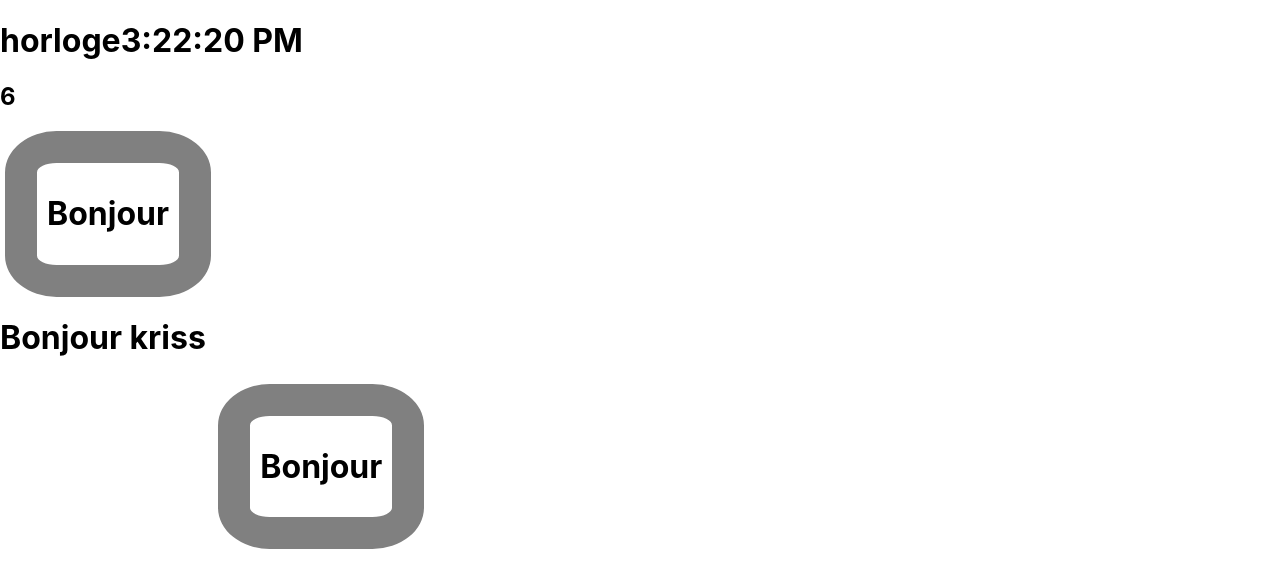
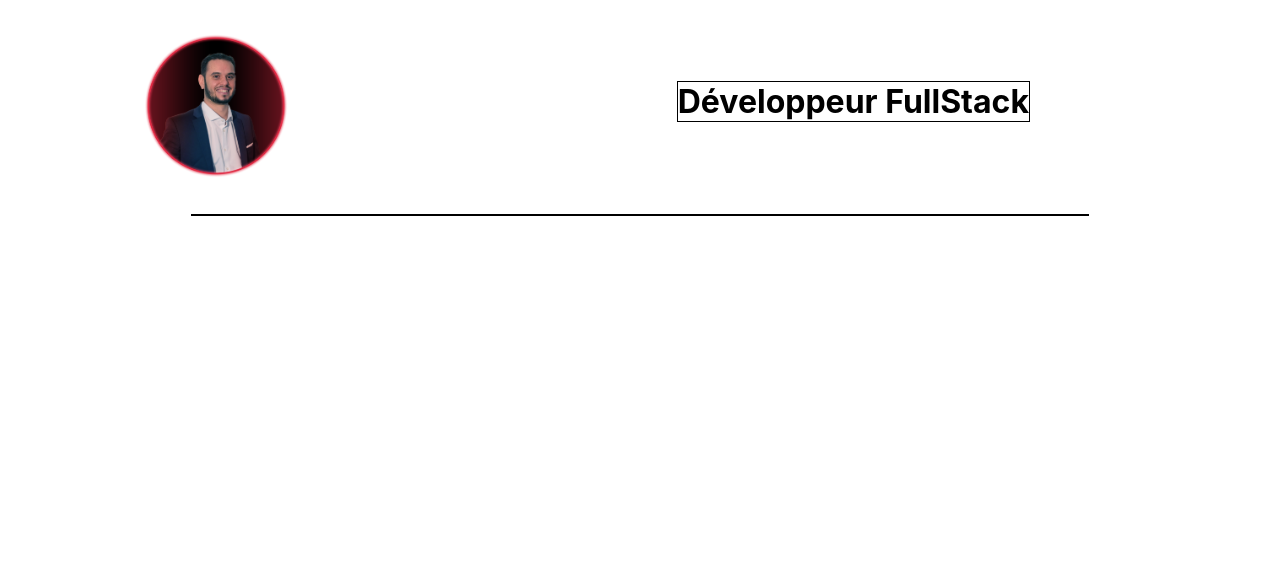
Before and after one commit to lion92/contact, a React (Create React App) app: page / in a window 1280 px wide. Shown: the top 588 px of the page. Built offline with nearby package versions, Linux system fonts and the light colour scheme.

Commit message:
debut cv en react grid

```diff
--- a/src/App.css
+++ b/src/App.css
@@ -36,3 +36,7 @@
     transform: rotate(360deg);
   }
 }
+img{
+  width:200px;
+
+}
--- /dev/null
+++ b/src/Photo.js
@@ -0,0 +1,14 @@
+import React, { Component } from 'react';
+import img from'../src/media/kriss.png'
+const Photos =(props)=>{
+    {
+      return <>
+      <div className="divPhoto">
+      <img className="maPhoto"
+     src={(img)}
+     alt="Kriss CLOTILDE"/>
+      </div>
+      </>;
+    }
+  }
+  export default Photos
--- /dev/null
+++ b/src/SousSection.js
@@ -0,0 +1,9 @@
+import React, { Component } from 'react';
+const SousSection=(props)=>{
+    {
+      return <>
+      <div className="SS"></div>
+      </>;
+    }
+  }
+  export default SousSection
--- a/src/container/ContainerCV.js
+++ b/src/container/ContainerCV.js
@@ -1,12 +1,16 @@
 import React, { Component } from 'react';
 import './ContainerPrincipal.css'
 import Welcome from '../../src/helloWorld'
+import img from '../Photo'
+import Photos from '../Photo';
+import SousSection from '../SousSection'
 class ContainerCV extends Component{
     render() {
       return <>
       <div id="Principal">
-
+        <Photos/>
         <Welcome/>
+        <SousSection/>
       </div>
       </>;
     }
--- a/src/container/ContainerPrincipal.css
+++ b/src/container/ContainerPrincipal.css
@@ -1,15 +1,35 @@
 #Principal{
     display:grid;
-    grid-template-columns: 1fr 4fr 1fr;
+    grid-template-columns: 2fr 4fr ;
+    grid-template-rows: 7fr;
+}
+.titre{
+    margin-top: 50px;
+    padding: 10px;
+
+    grid-column-start: 2;
+
+    justify-self: center;
+    text-align: center;
+
 
 }
-.titre{
-    padding: 10px;
-    margin: 5px;
-    grid-column-start: 2;
-    grid-column-end: 2;
-    justify-self: left;
-    border-radius: 25%;
-    border: solid 2em  gray;
+.divPhoto{
+    margin-top: 30px;
+  columns: 1;
+  justify-self: center;
 
 }
+.SS{
+    margin-top: 30px;
+    width:70%;
+    border:1px solid black;
+    grid-column-start:  span 2;
+    grid-row-start: 6;
+    justify-self:center;
+
+  }
+  .dev{
+
+      border: 1px solid black;
+  }
--- a/src/helloWorld.js
+++ b/src/helloWorld.js
@@ -3,8 +3,8 @@ import './helloWorld.css'
 const Welcome =(props)=>{
     {
       return <>
-      <div class="titre">
-      <h1>Bonjour</h1>
+      <div className="titre">
+      <h1 className="dev">Développeur FullStack</h1>
       </div>
       </>;
     }
--- a/src/index.js
+++ b/src/index.js
@@ -6,12 +6,10 @@ import reportWebVitals from './reportWebVitals';
 import Welcome from '../src/helloWorld'
 import Horloge from '../src/Horloge'
 import ContainerCV from'../src/container/ContainerCV'
+import Photos from '../src/Photo'
 ReactDOM.render(
 
   <React.StrictMode>
-    <Horloge/>
-    <Welcome/>
-    <App nom=" kriss"/>
     <ContainerCV/>
 
   </React.StrictMode>,
```
Also changed, not shown: src/media/kriss.png (added).
